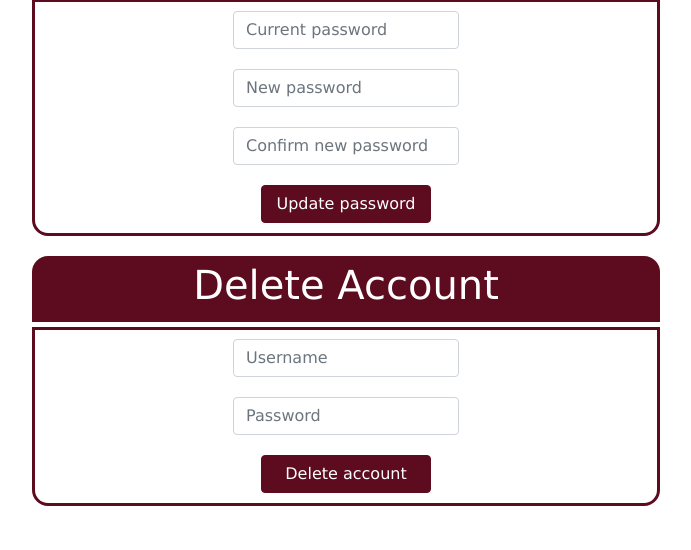
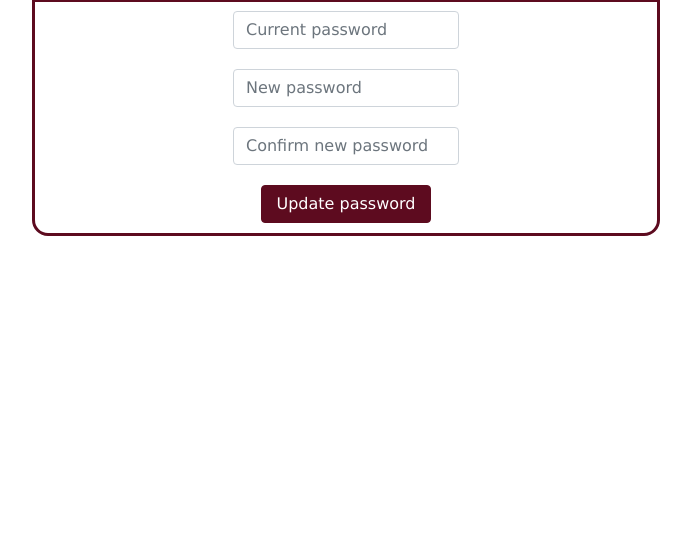
Before and after one commit to Arya-Yazdi/412-Project, a Flask app: page /setting in a window 1280 px wide. Shown: the part 458-1008 px from the top of the page, without its empty margins (294-985 px from the left). After the commit the page ends 694 px from the top, so only its background shows below. Run offline with Flask 3, Linux system fonts and the light colour scheme; a user stored in the database is signed in; some libraries are stand-ins or nearby versions; some web fonts are replaced.

Commit message:
Removed account deletion option

```diff
--- a/templates/setting.html
+++ b/templates/setting.html
@@ -66,30 +66,6 @@
 
     </div>
 
-    <div class="users-post-header">
-        <h1> Delete Account </h1>
-    </div>
-
-    <div class="users-post-container">
-
-        <form action="/delete-account" method="post">
-
-            <div class="mb-3">
-                <input class="form-control mx-auto w-auto" id="delete-username" name="delete-username" placeholder="Username" type="text" maxlength="20">
-                <p class="error"> {{ error_username }}</p>
-            </div>
-
-            <div class="mb-3">
-                <input class="form-control mx-auto w-auto" id="delete-password" name="delete-password" placeholder="Password" type="password">
-                <p class="error"> {{ error_password2 }} {{ error_invalid }} </p>
-            </div>
-
-            <button class="btn btn-primary setting-button" type="submit"> Delete account </button>
-
-        </form>
-
-    </div>
-
     <br>
 
 {% endblock %}
```
